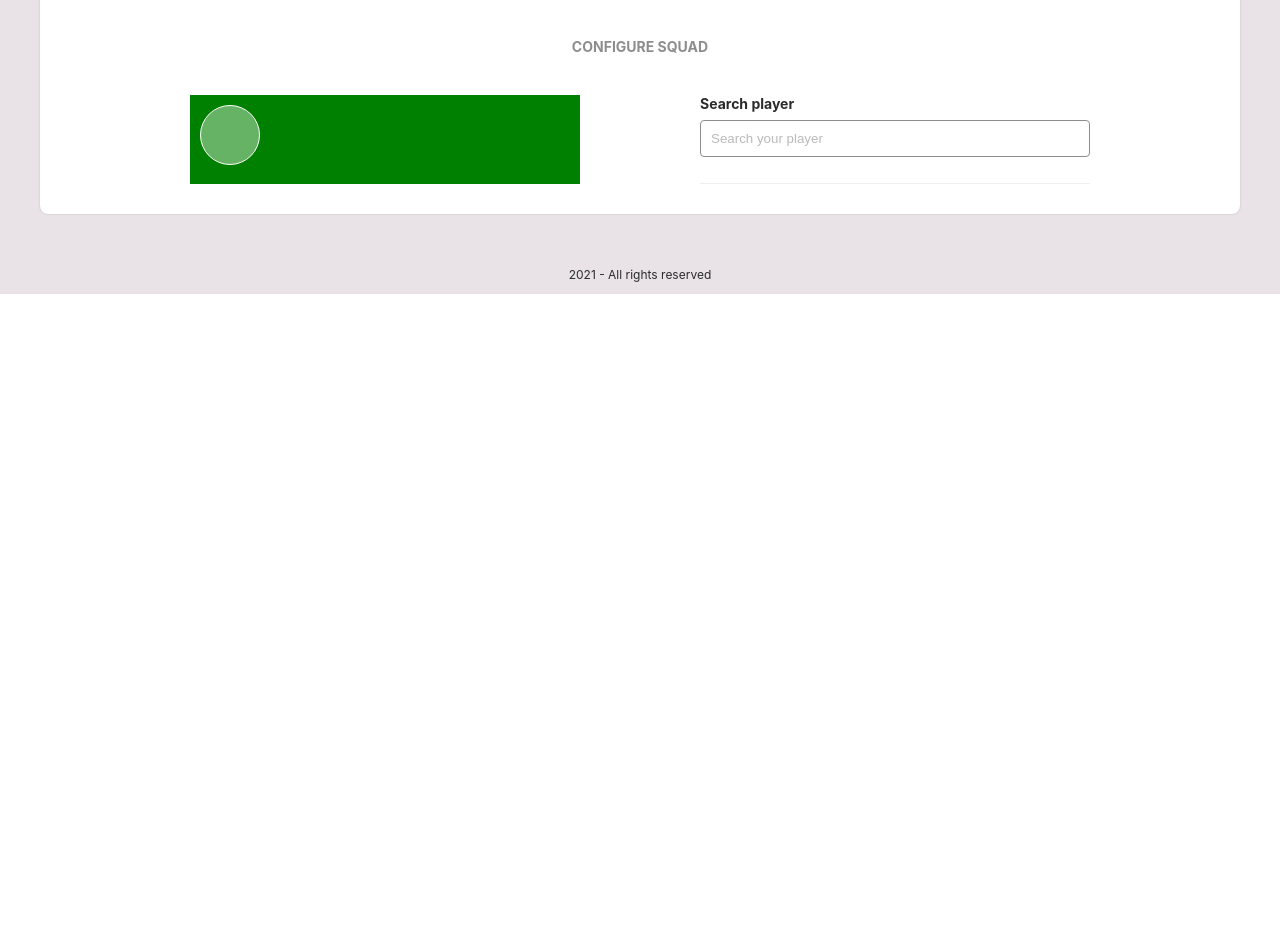
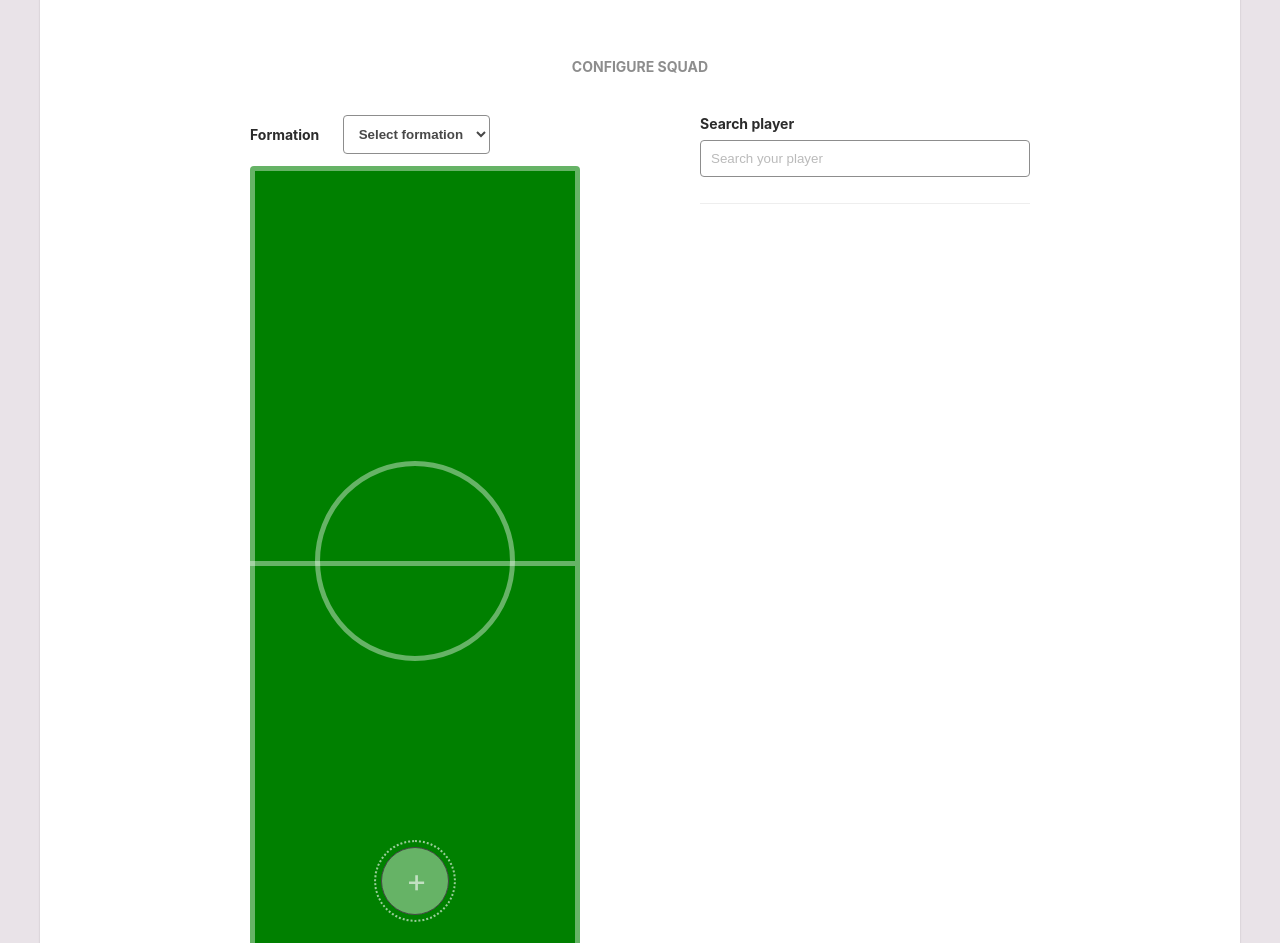
Before and after one commit to felipevegners/squad-management-tool, a React (Create React App) app: page /management in a window 1280 px wide. Shown: the part 609-1552 px from the top of the page. Before the commit the page ends 903 px from the top, so only its background shows below. Built offline with nearby package versions, Linux system fonts and the light colour scheme.

Commit message:
implements line formations based on select

```diff
--- a/public/index.html
+++ b/public/index.html
@@ -14,7 +14,6 @@
       manifest.json provides metadata used when your web app is installed on a
       user's mobile device or desktop. See https://developers.google.com/web/fundamentals/web-app-manifest/
     -->
-		<link rel="manifest" href="%PUBLIC_URL%/manifest.json" />
 		<!--
       Notice the use of %PUBLIC_URL% in the tags above.
       It will be replaced with the URL of the `public` folder during the build.
--- a/src/Components/FieldConfig/FieldConfig.styles.ts
+++ b/src/Components/FieldConfig/FieldConfig.styles.ts
@@ -1,17 +1,73 @@
 import styled from 'styled-components';
+import Colors from '../../styles/Colors';
 
-export const Container = styled.div`
-    padding: 10px;
-    background-color: green;
+export const MainContainer = styled.div`
+    display: flex;
+    flex-direction: column;
 `;
 
-export const FieldPosition = styled.div`
+export const Field = styled.div`
+    position: relative;
+    padding: 20px 10px;
     display: flex;
+    flex-direction: column-reverse;
+    justify-content: space-between;
+    width: 100%;
+    height: 790px;
+    background: green;
+    border: 5px solid rgba(255, 255, 255, 0.4);
+    border-radius: 4px;
+
+    &:before {
+        content: '';
+        position: absolute;
+        top: calc(50% - 100px);
+        left: calc(50% - 100px);
+        width: 200px;
+        height: 200px;
+        border-radius: 50%;
+        border: 5px solid rgba(255, 255, 255, 0.4);
+    }
+
+    &:after {
+        content: '';
+        position: absolute;
+        top: 50%;
+        left: -5px;
+        width: calc(100% + 5px);
+        height: 5px;
+        background-color: rgba(255, 255, 255, 0.4);
+    }
+`;
+
+export const FormationSelectContainer = styled.div`
+    margin-bottom: 12px;
+    display: flex;
+    flex-direction: row;
     align-items: center;
-    justify-content: center;
-    width: 60px;
-    height: 60px;
-    border-radius: 50%;
-    background-color: rgba(255, 255, 255, 0.4);
-    border: 1px solid white;
 `;
+
+export const FormationSelect = styled.select`
+    padding: 10px;
+    min-width: 100px;
+    border: 1px solid ${Colors.mediumGray};
+    border-radius: 4px;
+    color: ${Colors.gray};
+    font-weight: bold;
+    background-color: transparent;
+
+    &:focus {
+        box-shadow: unset;
+    }
+
+    & option {
+        text-align: center;
+    }
+`;
+
+export const FormationLabel = styled.label`
+    margin-right: 24px;
+    font-size: 14px;
+    font-weight: bold;
+    color: ${Colors.black};
+`;
--- a/src/Components/FieldConfig/FieldConfig.tsx
+++ b/src/Components/FieldConfig/FieldConfig.tsx
@@ -1,38 +1,63 @@
 import React, { useState } from 'react';
-import FieldPosition from '../FieldPosition/FieldPosition';
+
+import positions from '../../utils/positions';
 
 import * as S from './FieldConfig.styles';
+import FormationLine from '../../Containers/FormationLine/FormationLine';
+
+interface IFormation {
+    line: string;
+    players: number;
+}
 
 const FieldConfig = (): JSX.Element => {
-    const [fieldPosition, setFieldPosition] = useState<Record<string, string>>(
-        {}
-    );
+    const [formation, setFormation] = useState<IFormation[]>([]);
 
     // eslint-disable-next-line @typescript-eslint/no-explicit-any
-    const handleDrop = (e: any): void => {
-        e.preventDefault();
-        const data = JSON.parse(e.dataTransfer.getData('player'));
-        const playerPosition = e.target.id;
-        setFieldPosition({
-            ...data,
-            pickedPosition: playerPosition,
-        });
+    const handleFormation = (e: any) => {
+        const selectedFormation = e.target.value.split('-');
+
+        let formationConfig: string[];
+
+        if (selectedFormation.length === 4) {
+            formationConfig = ['defense', 'middle1', 'middle2', 'attack'];
+        } else {
+            formationConfig = ['defense', 'middle', 'attack'];
+        }
+        const finalFormation = selectedFormation.map(
+            (players: number, i: number) => ({
+                line: formationConfig[i].toString(),
+                players: players,
+            })
+        );
+        setFormation(finalFormation);
     };
-    // eslint-disable-next-line @typescript-eslint/no-explicit-any
-    const handleDragOver = (e: any): void => {
-        e.preventDefault();
-    };
+    return (
+        <S.MainContainer>
+            <S.FormationSelectContainer>
+                <S.FormationLabel>Formation</S.FormationLabel>
+                <S.FormationSelect onChange={handleFormation}>
+                    <option selected>Select formation</option>
+                    {positions
+                        ? positions.map((position) => (
+                              <option value={position}>{position}</option>
+                          ))
+                        : ''}
+                </S.FormationSelect>
+            </S.FormationSelectContainer>
 
-    return (
-        <S.Container>
-            <S.FieldPosition
-                onDrop={handleDrop}
-                onDragOver={handleDragOver}
-                id="deffense-1"
-            >
-                <FieldPosition photo={fieldPosition.photo} />
-            </S.FieldPosition>
-        </S.Container>
+            <S.Field>
+                <FormationLine players={1} line="goal-keeper" />
+                {formation
+                    ? formation.map((config) => (
+                          <FormationLine
+                              players={config.players}
+                              line={config.line}
+                          />
+                      ))
+                    : ''}
+            </S.Field>
+        </S.MainContainer>
     );
 };
 
--- a/src/Components/FieldPosition/FieldPosition.styles.ts
+++ b/src/Components/FieldPosition/FieldPosition.styles.ts
@@ -1,9 +1,62 @@
 import styled from 'styled-components';
+import Colors from '../../styles/Colors';
 
-export const PlayerPicture = styled.div<{ photo: string }>`
-    width: 58px;
-    height: 58px;
-    background: url('${(props) => props.photo}') center/contain no-repeat;
-    border-radius: 50%;
-    cursor: grab;
+export const Position = styled.div<{ photo: string }>`
+    position: relative;
+    margin: 0 12px 0 12px;
+
+    &.empty {
+        position: relative;
+        display: flex;
+        align-items: center;
+        justify-content: center;
+        width: 68px;
+        height: 68px;
+        border-radius: 50%;
+        background-color: rgba(255, 255, 255, 0.4);
+        border: 1px solid ${Colors.gray};
+        transition: all 0.3s;
+
+        &:before {
+            content: '+';
+            position: absolute;
+            top: calc(50% - 20px);
+            left: 24px;
+            font-size: 32px;
+            color: ${Colors.white};
+            opacity: 0.6;
+        }
+
+        &:after {
+            content: '';
+            position: absolute;
+            width: 82px;
+            height: 82px;
+            border-radius: 100%;
+            border: 2px dotted ${Colors.white};
+            opacity: 0.6;
+        }
+    }
+    &.occupied {
+        position: relative;
+        width: 68px;
+        height: 68px;
+        display: flex;
+        align-items: center;
+        justify-content: center;
+        background: url('${(props) => props.photo}') center/contain no-repeat;
+        border: 2px solid ${Colors.white};
+        border-radius: 50%;
+        z-index: 9999;
+
+        &:before {
+            content: '';
+            position: absolute;
+            width: 82px;
+            height: 82px;
+            border-radius: 100%;
+            border: 2px dotted ${Colors.white};
+            opacity: 0.6;
+        }
+    }
 `;
--- a/src/Components/FieldPosition/FieldPosition.tsx
+++ b/src/Components/FieldPosition/FieldPosition.tsx
@@ -1,9 +1,41 @@
-import React from 'react';
+import React, { useState } from 'react';
 
 import * as S from './FieldPosition.styles';
 
-const FieldPosition = ({ initials, photo, name, age }: any) => {
-    return <S.PlayerPicture photo={photo} />;
+const FieldPosition = ({
+    initials,
+    photo,
+    name,
+    age,
+    position,
+}: any): JSX.Element => {
+    const [lineConfig, setLineConfig] = useState<Record<string, string>>({});
+    const [isOccupied, setOccupied] = useState<boolean>(false);
+
+    // eslint-disable-next-line @typescript-eslint/no-explicit-any
+    const handleDrop = (e: any): void => {
+        e.preventDefault();
+
+        const data = JSON.parse(e.dataTransfer.getData('player'));
+        const playerPosition = e.target.id;
+        setOccupied(true);
+
+        setLineConfig({
+            ...data,
+            pickedPosition: playerPosition,
+        });
+    };
+    const handleDragOver = (e: React.DragEvent<HTMLElement>): void => {
+        e.preventDefault();
+    };
+    return (
+        <S.Position
+            onDrop={handleDrop}
+            onDragOver={handleDragOver}
+            className={`${isOccupied ? 'occupied' : 'empty'}`}
+            photo={lineConfig.photo}
+            id={position}
+        />
+    );
 };
-
 export default FieldPosition;
--- a/src/Components/PlayersList/PlayersList.styles.ts
+++ b/src/Components/PlayersList/PlayersList.styles.ts
@@ -4,7 +4,7 @@ import Colors from '../../styles/Colors';
 export const List = styled.ul`
     padding-top: 6px;
     list-style: none;
-    max-height: 500px;
+    height: auto;
     overflow: scroll;
     border-bottom: 1px solid ${Colors.lightGray};
 `;
--- a/src/Containers/ConfigureSquad/ConfigureSquad.styles.ts
+++ b/src/Containers/ConfigureSquad/ConfigureSquad.styles.ts
@@ -2,7 +2,7 @@ import styled from 'styled-components';
 import Colors from '../../styles/Colors';
 
 export const MainContainer = styled.div`
-    padding: 0px 120px;
+    padding: 0px 180px;
 `;
 
 export const Container = styled.div`
--- /dev/null
+++ b/src/Containers/FormationLine/FormationLine.styles.ts
@@ -0,0 +1,13 @@
+import styled from 'styled-components';
+
+export const LineContainer = styled.div`
+    padding: 16px 0;
+    display: flex;
+    align-items: center;
+    justify-content: space-around;
+    height: 100%;
+
+    &.goal-keeper-1 {
+        height: auto;
+    }
+`;
--- /dev/null
+++ b/src/Containers/FormationLine/FormationLine.tsx
@@ -0,0 +1,32 @@
+import React from 'react';
+import FieldPosition from '../../Components/FieldPosition/FieldPosition';
+
+import * as S from './FormationLine.styles';
+
+interface IFormationLine {
+    line: string;
+    players: number;
+}
+
+const FormationLine = ({ line, players }: IFormationLine): JSX.Element => {
+    const createPlayers = (num: number) => {
+        let countPosition = 0;
+
+        const linePlayers = [];
+        for (let i = 0; i < num; i++) {
+            countPosition++;
+            linePlayers.push(
+                <FieldPosition position={`${line}-${countPosition}`} />
+            );
+        }
+        return linePlayers;
+    };
+
+    return (
+        <S.LineContainer className={`${line}-${players}`}>
+            {createPlayers(players)}
+        </S.LineContainer>
+    );
+};
+
+export default FormationLine;
--- a/src/Containers/TeamInformationForm/TeamInformationForm.styles.ts
+++ b/src/Containers/TeamInformationForm/TeamInformationForm.styles.ts
@@ -3,8 +3,8 @@ import styled from 'styled-components';
 import Colors from '../../styles/Colors';
 
 export const MainContainer = styled.div`
-    padding: 0px 120px;
-    margin-bottom: 40px;
+    padding: 0px 180px;
+    margin-bottom: 60px;
 `;
 
 export const Title = styled.h3`
--- /dev/null
+++ b/src/utils/positions.ts
@@ -0,0 +1,15 @@
+// field tactical positions
+const positions = [
+    '3-2-2-3',
+    '3-2-3-1',
+    '3-4-3',
+    '3-5-2',
+    '4-2-3-1',
+    '4-3-1-1',
+    '4-3-2',
+    '4-4-2',
+    '4-5-1',
+    '5-4-1',
+];
+
+export default positions;
```
